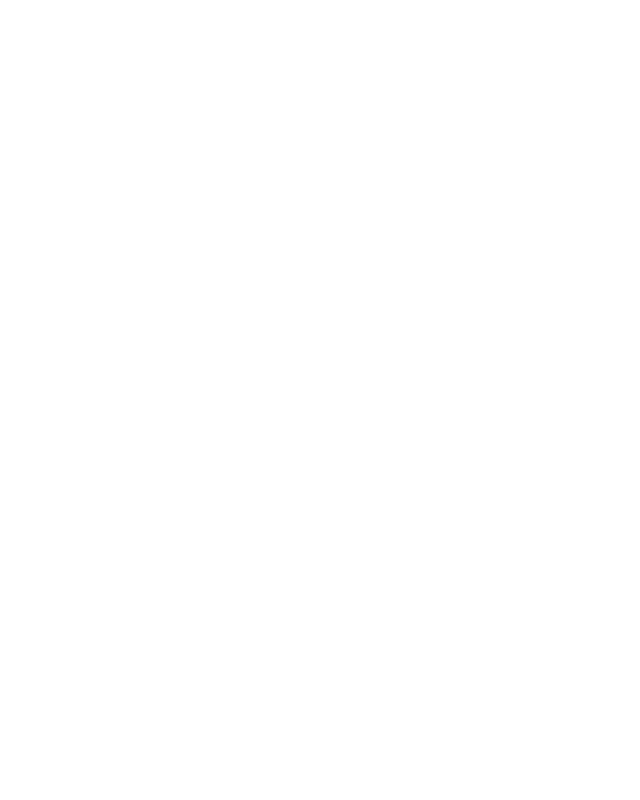
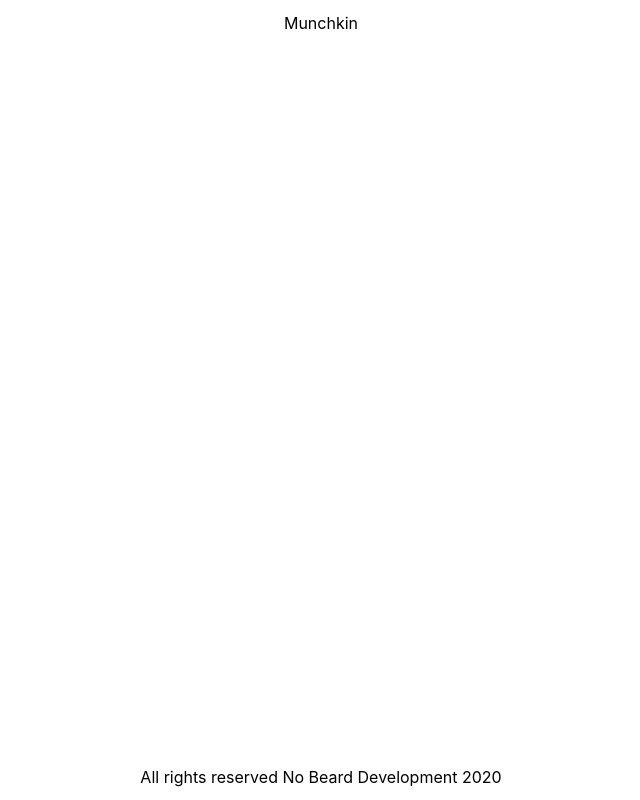
Before and after one commit to GavinCallander/munchkin, a React (Create React App) app: page / in a window 1280 px wide. Shown: the whole page, without its empty margins (319-959 px from the left). Built offline with nearby package versions, Linux system fonts and the light colour scheme.

Commit message:
added some basic style rules layout is pretty basic, design will come more from flair (other than obvious stuff, e.g. buttons where they can be reached)

```diff
--- a/src/App.css
+++ b/src/App.css
@@ -1,10 +1,29 @@
 /* global */
-
-
+* {
+    box-sizing: border-box;
+}
 /* app */
-
-
+.app {
+    padding: 0.2rem;
+    display: flex;
+    flex-direction: column;
+    justify-content: center;
+    align-items: center;
+    width: 100vw;
+    height: 100vh;
+}
 /* components */
-
+.footer, .header, .interface {
+    display: flex;
+    width: 100%;
+}
+.footer, .header {
+    justify-content: center;
+    align-items: center;
+    height: 5%;
+}
+.interface {
+    height: 90%;
+}
 
 /* typography */
--- a/src/App.js
+++ b/src/App.js
@@ -1,6 +1,5 @@
 // all our wonderful components
 import { Footer, Header, UserInterface } from './components';
-
 // building for mobile, if making responsive, will switch to SASS for ease
 // let's use the default for now
 import './App.css';
--- a/src/components/Layout.js
+++ b/src/components/Layout.js
@@ -1,7 +1,12 @@
 export const Footer = () => (
-    <div></div>
+    <div className="footer">
+        <p className="">All rights reserved No Beard Development 2020</p>
+    </div>
 );
 
 export const Header = () => (
-    <div></div>
+    <div className="header">
+        <p className="" id="">Munch</p>
+        <p className="" id="">kin</p>
+    </div>
 );
--- a/src/components/UserInterface/index.js
+++ b/src/components/UserInterface/index.js
@@ -7,6 +7,8 @@
 
 export const UserInterface = () => {
     return (
-        <div></div>
+        <div className="interface">
+
+        </div>
     )
 };
```
